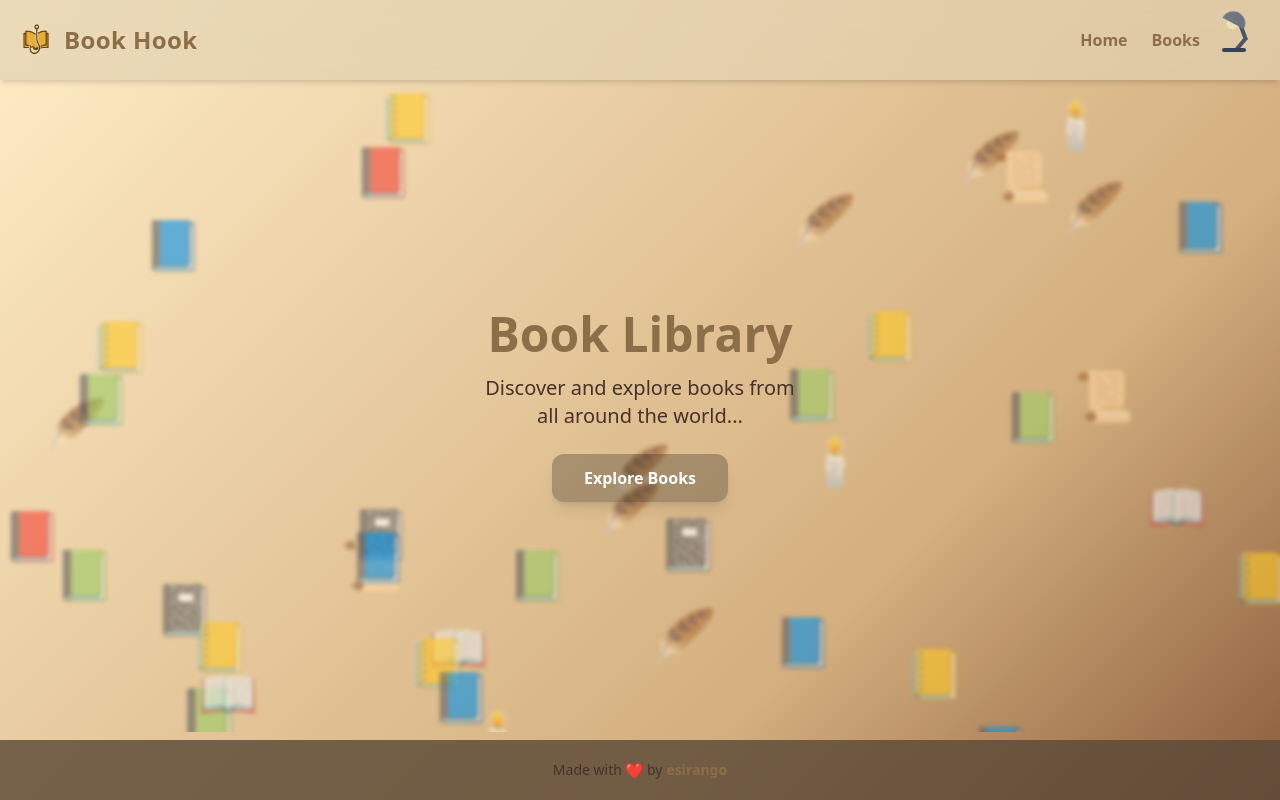
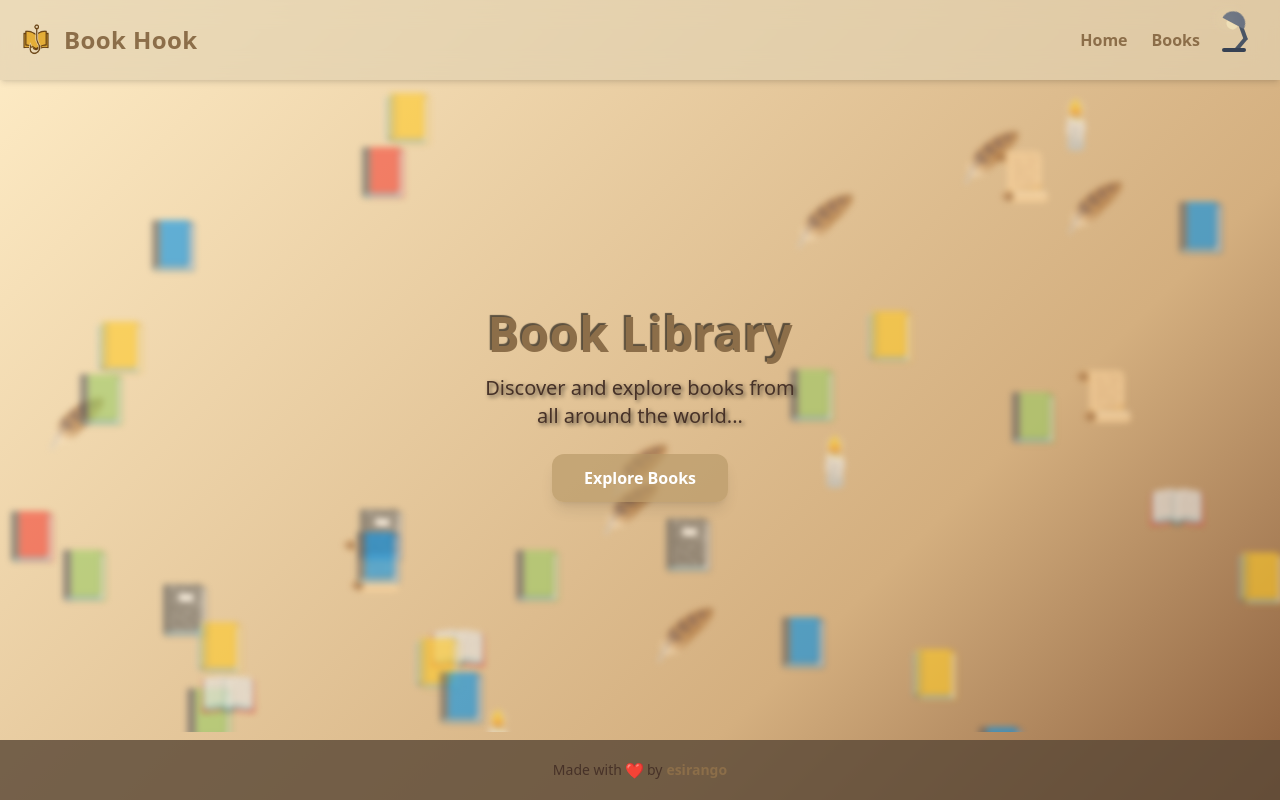
Before and after one commit to esirango/book-hook, a Next.js app: page / in a window 1280 px wide. Built offline with nearby package versions, Linux system fonts and the light colour scheme.

Commit message:
update landing style

```diff
--- a/src/app/globals.css
+++ b/src/app/globals.css
@@ -166,6 +166,19 @@
     scrollbar-color: var(--primary-button) var(--scroll-bg);
 }
 
+@keyframes float {
+    0%,
+    100% {
+        transform: scale(1);
+    }
+    50% {
+        transform: scale(1.05);
+    }
+}
+.icon {
+    animation: float 10s ease-in-out infinite;
+}
+
 /* انیمیشن‌ها */
 @keyframes light-flicker {
     0%,
--- a/src/app/page.tsx
+++ b/src/app/page.tsx
@@ -28,7 +28,7 @@
 
     return (
         <motion.div
-            className="absolute text-5xl opacity-60 blur-[2px] select-none"
+            className="absolute text-5xl opacity-60 blur-[3px] select-none"
             style={{
                 top: item.top,
                 left: item.left,
@@ -77,9 +77,13 @@
     }, []);
 
     useEffect(() => {
+        let raf: number;
         const handleMouseMove = (e: MouseEvent) => {
-            rawX.set(e.clientX / window.innerWidth - 0.5);
-            rawY.set(e.clientY / window.innerHeight - 0.5);
+            cancelAnimationFrame(raf);
+            raf = requestAnimationFrame(() => {
+                rawX.set(e.clientX / window.innerWidth - 0.5);
+                rawY.set(e.clientY / window.innerHeight - 0.5);
+            });
         };
         window.addEventListener("mousemove", handleMouseMove);
         return () => window.removeEventListener("mousemove", handleMouseMove);
@@ -109,10 +113,18 @@
                         height: "min(80vw, 400px)",
                     }}
                 >
-                    <h1 className="text-4xl sm:text-5xl font-extrabold text-[var(--accent)] text-center">
+                    <h1
+                        className="text-4xl sm:text-5xl font-extrabold text-[var(--accent)] text-center"
+                        style={{
+                            textShadow: " -2px -2px 1px rgba(0,0,0,0.6)",
+                        }}
+                    >
                         Book Library
                     </h1>
-                    <p className="text-lg sm:text-xl text-[var(--text)] max-w-xs text-center mt-4">
+                    <p
+                        className="text-lg sm:text-xl text-[var(--text)] max-w-xs text-center mt-4"
+                        style={{ textShadow: "2px 2px 4px rgba(0,0,0,0.6)" }}
+                    >
                         Discover and explore books from all around the world...
                     </p>
 
@@ -120,7 +132,7 @@
                         href="/books"
                         className="relative mt-6 px-8 py-3 rounded-xl font-semibold shadow-lg hover:shadow-xl hover:scale-105 transition-transform duration-200"
                     >
-                        <span className="absolute inset-0 bg-black/25 rounded-xl"></span>
+                        <span className="absolute inset-0 bg-[var(--secondary-button)] rounded-xl"></span>
                         <span className="relative text-white">
                             Explore Books
                         </span>
--- a/tailwind.config.js
+++ b/tailwind.config.js
@@ -7,8 +7,6 @@
         "./hooks/**/*.{js,ts,jsx,tsx}",
         "./store/**/*.{js,ts,jsx,tsx}",
     ],
-    theme: {
-        extend: {},
-    },
+
     plugins: [],
 };
```
